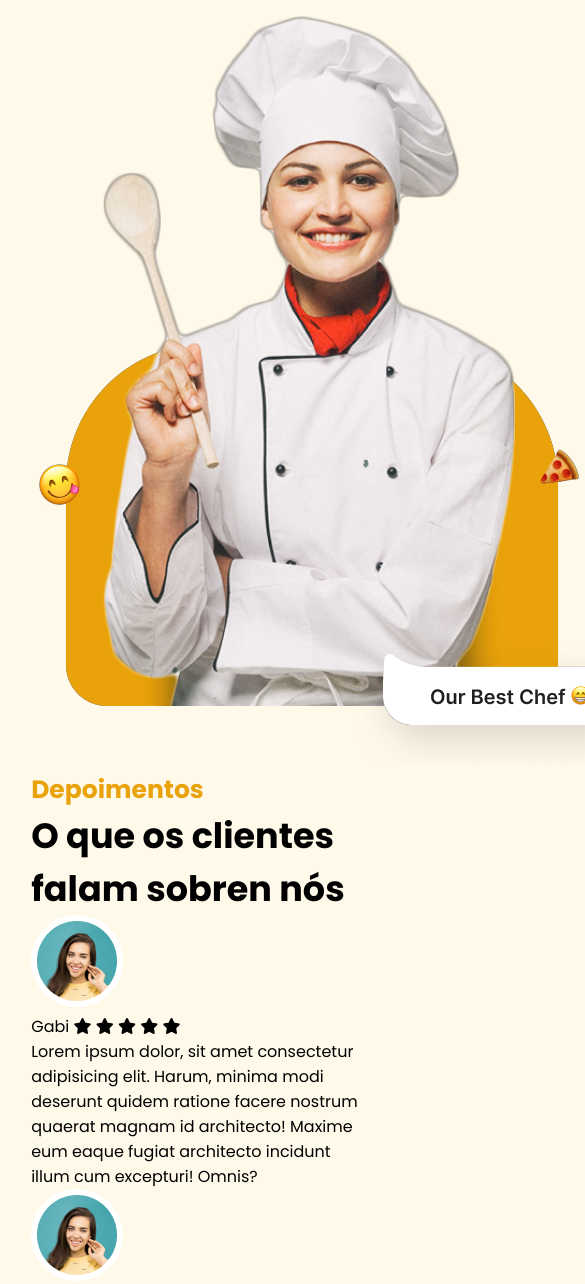
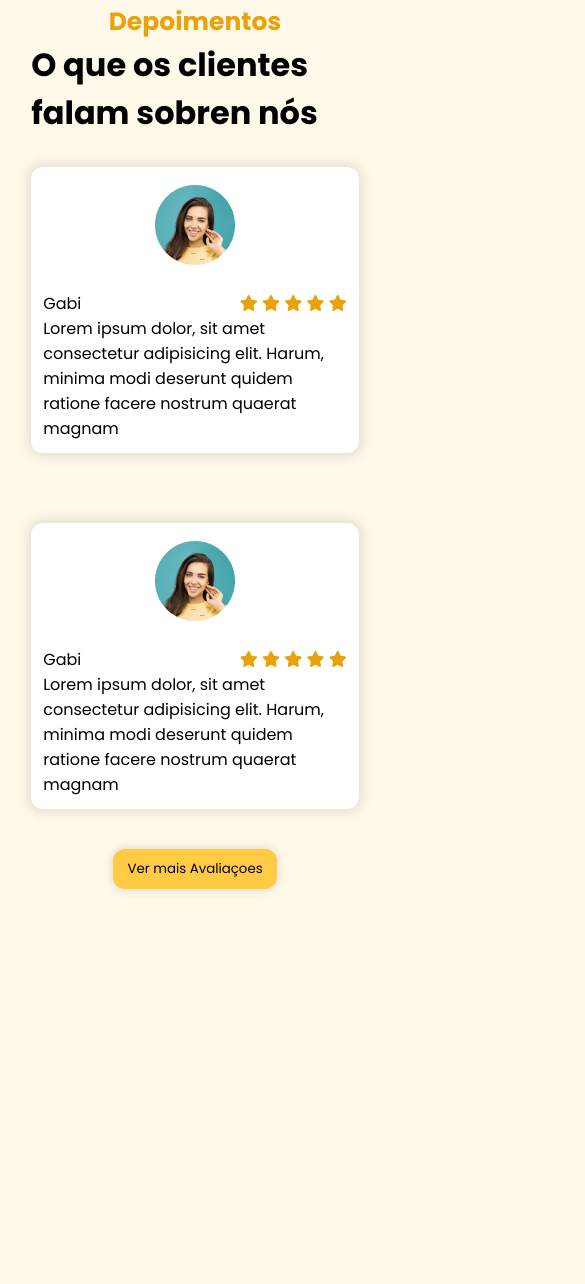
Before and after one commit to lucky-mania/landing_page, a plain HTML site: page index.html in a window 390 px wide. Shown: the part 6574-7858 px from the top of the page, 585 px wide, since content can reach past the window. After the commit the page ends 7491 px from the top, so only its background shows below. Drawn offline with nearby package versions, Linux system fonts and the light colour scheme.

Commit message:
correçao do menu responsivo e criaçao do css depoimento

```diff
--- a/index.html
+++ b/index.html
@@ -9,6 +9,7 @@
     <link rel="stylesheet" href="src/style/header.css">
     <link rel="stylesheet" href="src/style/home.css">
     <link rel="stylesheet" href="src/style/menu.css">
+    <link rel="stylesheet" href="src/style/testimonials.css">
 
     <script src="https://cdnjs.cloudflare.com/ajax/libs/jquery/3.7.1/jquery.min.js" integrity="sha512-v2CJ7UaYy4JwqLDIrZUI/4hqeoQieOmAZNXBeQyjo21dadnwR+8ZaIJVT8EE2iyI61OV8e6M8PP2/4hpQINQ/g==" crossorigin="anonymous" referrerpolicy="no-referrer"></script>
     <title>Landing page</title>
@@ -534,7 +535,7 @@
                       <i class="fa-solid fa-star"></i>
                     </span>
                   </p>
-                  <p>Lorem ipsum dolor, sit amet consectetur adipisicing elit. Harum, minima modi deserunt quidem ratione facere nostrum quaerat magnam id architecto! Maxime eum eaque fugiat architecto incidunt illum cum excepturi! Omnis?</p>
+                  <p>Lorem ipsum dolor, sit amet consectetur adipisicing elit. Harum, minima modi deserunt quidem ratione facere nostrum quaerat magnam</p>
                 </div>
               </div>
             </div>
@@ -555,7 +556,7 @@
                       <i class="fa-solid fa-star"></i>
                     </span>
                   </p>
-                  <p>Lorem ipsum dolor, sit amet consectetur adipisicing elit. Harum, minima modi deserunt quidem ratione facere nostrum quaerat magnam id architecto! Maxime eum eaque fugiat architecto incidunt illum cum excepturi! Omnis?</p>
+                  <p>Lorem ipsum dolor, sit amet consectetur adipisicing elit. Harum, minima modi deserunt quidem ratione facere nostrum quaerat magnam </p>
                 </div>
               </div>
             </div>
--- /dev/null
+++ b/src/style/testimonials.css
@@ -0,0 +1,79 @@
+#testimonials{
+    min-height: calc(100vh - 91px);
+    display: flex;
+    align-items: center;
+    justify-content: center;
+    gap: 48px;
+}
+#testimonial_chef{
+    width: 500px;
+    height: auto;
+
+}
+#testimonials .section-subtitle{
+    font-size: 3rem;
+}
+#testimonials_content{
+    width: 50%;
+}
+#feedbacks{
+    display: flex;
+    flex-direction: column;
+    gap: 20ox;
+    margin-bottom: 40px;
+    margin-top: 30px;
+}
+
+.feedback{
+    display: flex;
+    align-items: center;
+    gap: 20px;
+    background-color: #fff;
+    padding: 12px;
+    border-radius: 12px;
+    box-shadow: 0px 0px 12px 4px rgba(0,0,0,0.1);
+}
+.feedback-avatar{
+    width: 100px;
+    height: 100px;
+    border-radius: 100%;
+    object-fit: cover;/*para n perde a qualidade*/
+}
+.feedback-content p{
+    display: flex;
+    justify-content: space-between;/*Nome do lado e estrla do outro*/
+}
+.feedback-content p span{
+color: #e9a209;
+}
+@media screen and (max-width:1170px){
+    #testimonials{
+        flex-direction: column;
+    }
+    #testimonial .section-subtitle{
+        text-align: center;
+        font-size: 2.5rem;
+    }
+
+    #testimonial_chef{
+        display: none;
+    }
+    #testimonials_content{
+        width: 70%;
+        display: flex;
+        flex-direction: column;
+        align-items: center;
+    }
+}
+
+@media screen and (max-width:600px){
+    #testimonials .section-subtitle{
+        font-size: 2rem;
+    }
+    .feedback{
+        flex-direction: column;
+    }
+    #testimonials_content{
+        width: 100%;
+    }
+}
```
Also changed, not shown: src/style/menu.css (+4 -4 lines).
